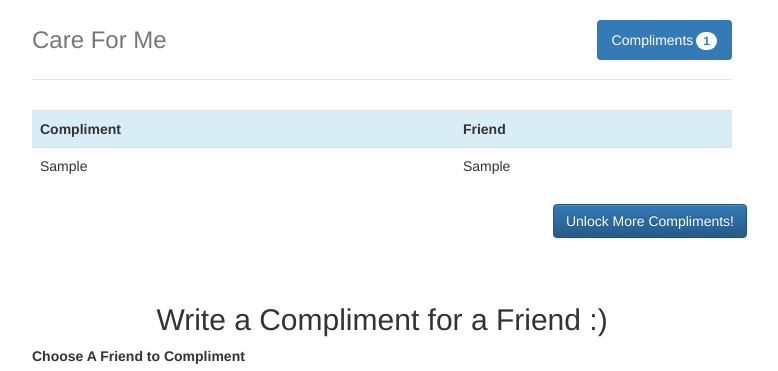
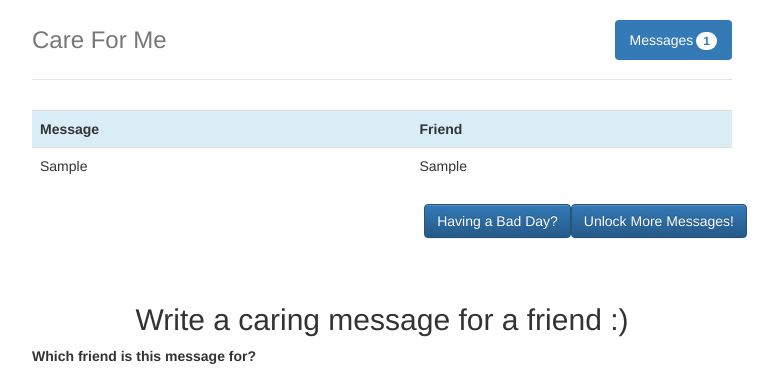
Before and after one commit to himanshuo/careforme, a Django app: template login/templates/login/member.html in a window 1280 px wide. Shown: the top 371 px of the page, without its empty margins (258-1036 px from the left). Run offline with Django 3.2, Linux system fonts and the light colour scheme; data comes from the database, SQL or seed files in the repository; both versions use the stored data as it was after the commit; tables that the repository leaves empty hold one stand-in row (values such as "Sample post"); the template is opened without the code that fills it: values that come from a table or form of the project are taken from there, most other values are stand-ins (such as "Sample title", 1, 10 or a date in 2020); some libraries are stand-ins or nearby versions.

Commit message:
final touches

```diff
--- a/login/templates/login/member.html
+++ b/login/templates/login/member.html
@@ -42,7 +42,7 @@
     <div class="header">
         <nav>
             <ul class="nav nav-pills pull-right">
-                <li role="presentation" class="active"><a href="#">Compliments<span class="badge">{{ num_compliments }}</span></a></li>
+                <li role="presentation" class="active"><a href="#">Messages<span class="badge">{{ num_compliments }}</span></a></li>
             </ul>
         </nav>
         <h3 class="text-muted">Care For Me</h3>
@@ -50,7 +50,7 @@
 
     <table class="table table-hover table-striped">
         <tr class="info">
-            <th>Compliment</th>
+            <th>Message</th>
             <th>Friend</th>
         </tr>
 
@@ -67,7 +67,8 @@
     <form role="form">
         <div class="form-group">
             <p class="row">
-                <button type="button" class="btn btn-primary pull-right">Unlock More Compliments!</button>
+                <button type="button" class="btn btn-primary pull-right">Unlock More Messages!</button>
+                <button type="button" class="btn btn-primary pull-right">Having a Bad Day?</button>
             </p>
 
         </div>
@@ -81,9 +82,9 @@
     <p class="row top-buffer"></p>
     <p class="row top-buffer"></p>
     <form role="form" method="POST" action="/save_compliment">{%  csrf_token %}
-        <h2 class="text-center row top-buffer">Write a Compliment for a Friend :)</h2>
+        <h2 class="text-center row top-buffer">Write a caring message for a friend :)</h2>
         <div class="form-group">
-            <label for="choose_a_friend">Choose A Friend to Compliment</label>
+            <label for="choose_a_friend">Which friend is this message for?</label>
             <select name="compliment_for" class="form-control">
 
 
--- a/login/views.py
+++ b/login/views.py
@@ -6,6 +6,7 @@ from django.http import HttpResponseRedirect
 import requests
 import urlparse
 from settings import *
+import copy
 
 from django.core.exceptions import ObjectDoesNotExist
 from models import *
@@ -159,7 +160,8 @@ def member(request):
     print request.session['user_id']
     compliments = Compliment.objects.filter(compliment_for=request.session['user_id'])
     friends = get_friends_for_internal_user(request.session['user_id'])
-
+    for compliment in compliments:
+        compliment.compliment_by = str(User.objects.get(fb_id = compliment.compliment_by)).split(':')[0]
 
     for k in compliments:
         print k.compliment
```
Also changed, not shown: db.sqlite3, 13 other files.
